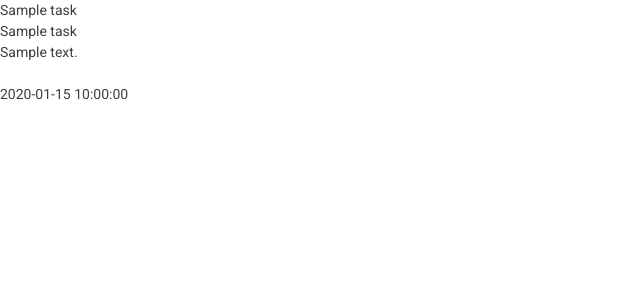
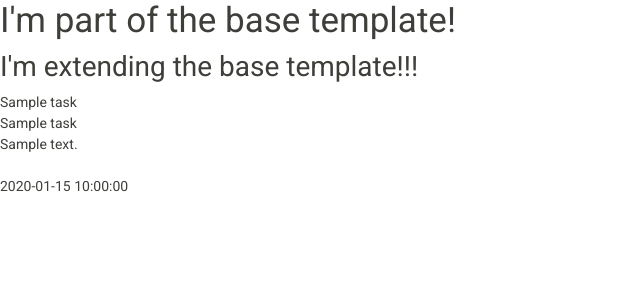
Before and after one commit to loosenthedark/CI_DCD-task-manager-flask-mini-project, a Flask app: page / in a window 1280 px wide. Shown: the top 300 px of the page, without its empty margins (0-640 px from the left). Run offline with Flask 2, Linux system fonts and the light colour scheme; a database or web service that is not in the repository returns one stand-in record (values such as "Sample title"); some libraries are stand-ins or nearby versions.

Commit message:
Create base template

```diff
--- /dev/null
+++ b/templates/base.html
@@ -0,0 +1,23 @@
+<!DOCTYPE html>
+<html lang="en">
+<head>
+<meta charset="UTF-8">
+<meta name="viewport" content="width=device-width, initial-scale=1.0">
+<meta http-equiv="X-UA-Compatible" content="ie=edge">
+<meta name="Description" content="Enter your description here"/>
+<link rel="stylesheet" href="https://cdnjs.cloudflare.com/ajax/libs/bootswatch/4.5.2/sandstone/bootstrap.min.css">
+<link rel="stylesheet" href="https://cdnjs.cloudflare.com/ajax/libs/font-awesome/5.15.0/css/all.min.css">
+<link rel="stylesheet" href="assets/css/style.css">
+<title>Task Manager</title>
+</head>
+<body>
+<h1>I'm part of the base template!</h1>
+
+{% block content %}
+{% endblock %}
+
+<script src="https://cdnjs.cloudflare.com/ajax/libs/jquery/3.5.1/jquery.slim.min.js"></script>
+<script src="https://cdnjs.cloudflare.com/ajax/libs/popper.js/1.16.1/umd/popper.min.js"></script>
+<script src="https://cdnjs.cloudflare.com/ajax/libs/twitter-bootstrap/4.5.2/js/bootstrap.min.js"></script>
+</body>
+</html>
--- a/templates/tasks.html
+++ b/templates/tasks.html
@@ -1,16 +1,8 @@
-<!DOCTYPE html>
-<html lang="en">
-<head>
-<meta charset="UTF-8">
-<meta name="viewport" content="width=device-width, initial-scale=1.0">
-<meta http-equiv="X-UA-Compatible" content="ie=edge">
-<meta name="Description" content="Enter your description here"/>
-<link rel="stylesheet" href="https://cdnjs.cloudflare.com/ajax/libs/bootswatch/4.5.2/sandstone/bootstrap.min.css">
-<link rel="stylesheet" href="https://cdnjs.cloudflare.com/ajax/libs/font-awesome/5.15.0/css/all.min.css">
-<link rel="stylesheet" href="assets/css/style.css">
-<title>Task Manager</title>
-</head>
-<body>
+{% extends 'base.html' %}
+
+{% block content %}
+
+<h2>I'm extending the base template!!!</h2>
 
     {% for task in tasks %}
         {{ task.task_name }}<br>
@@ -20,8 +12,4 @@
         {{ task.due_date }}<br>
     {% endfor %}
 
-<script src="https://cdnjs.cloudflare.com/ajax/libs/jquery/3.5.1/jquery.slim.min.js"></script>
-<script src="https://cdnjs.cloudflare.com/ajax/libs/popper.js/1.16.1/umd/popper.min.js"></script>
-<script src="https://cdnjs.cloudflare.com/ajax/libs/twitter-bootstrap/4.5.2/js/bootstrap.min.js"></script>
-</body>
-</html>
+{% endblock %}
```
Lines whose indentation alone changed are shown as unchanged.
